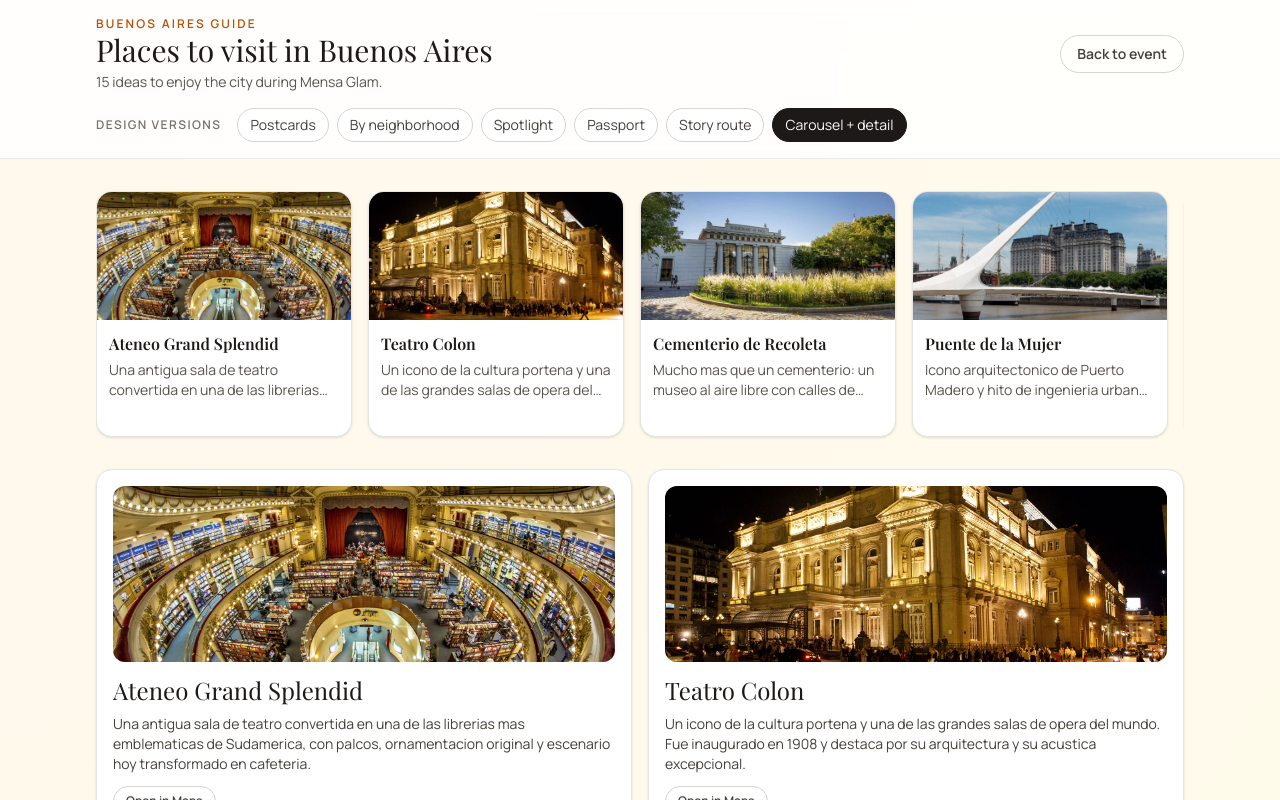
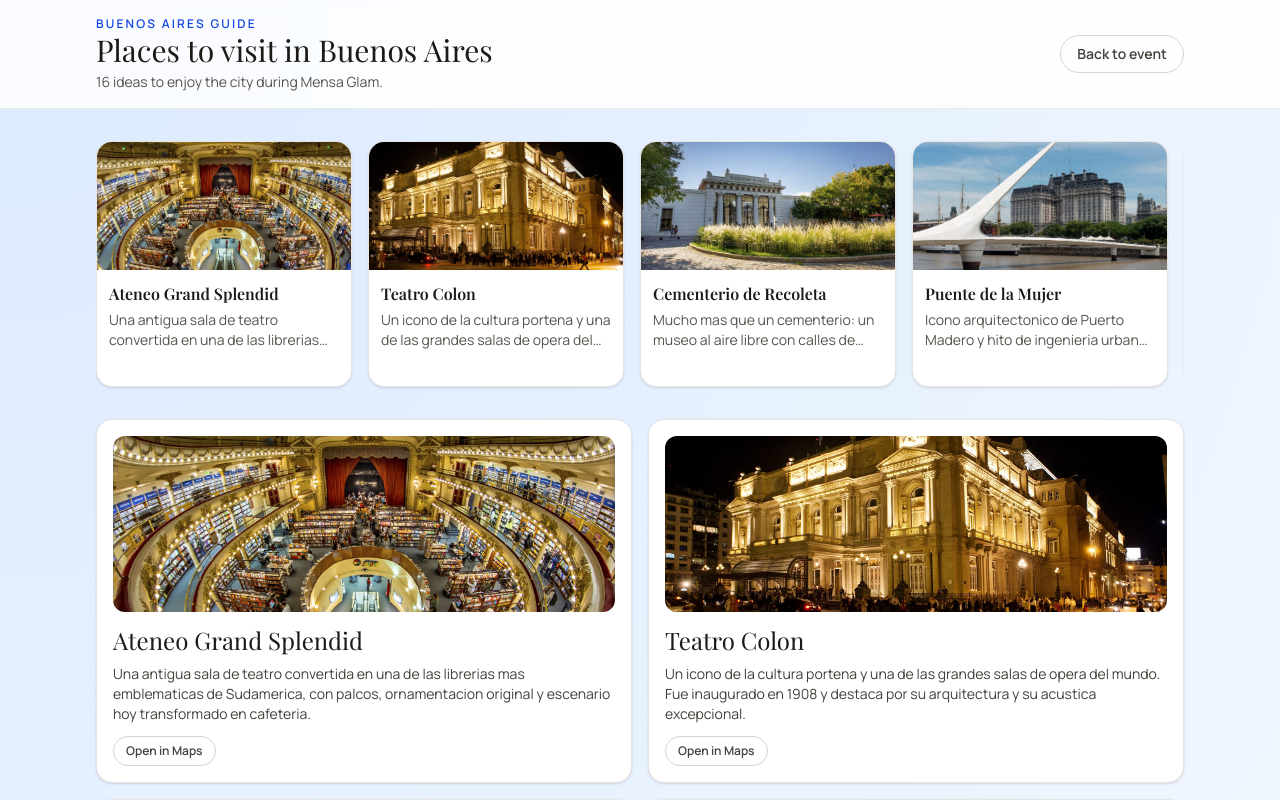
Before and after one commit to Kenrou7/mensa-glam-2026, a Next.js app: page /en/places/carousel in a window 1280 px wide. Shown: the top 800 px of the page. Built offline with nearby package versions, Linux system fonts and the light colour scheme; a web font is replaced by a local one.

Commit message:
Set lugares design to passport  with blue colors

```diff
--- a/src/app/[lang]/places/[variant]/page.tsx
+++ b/src/app/[lang]/places/[variant]/page.tsx
@@ -33,7 +33,6 @@
       variant={variant}
       copy={copy}
       places={buenosAiresPlaces}
-      variants={placesVariants}
     />
   );
 }
--- a/src/components/InterestingPlacesVariants.tsx
+++ b/src/components/InterestingPlacesVariants.tsx
@@ -10,26 +10,25 @@
   variant: PlacesVariant;
   copy: PlacesPageCopy;
   places: InterestingPlace[];
-  variants: PlacesVariant[];
 }
 
 const categoryTone: Record<InterestingPlace["category"], string> = {
-  cultura: "bg-amber-100 text-amber-900",
-  historia: "bg-stone-200 text-stone-900",
+  cultura: "bg-blue-100 text-blue-900",
+  historia: "bg-slate-200 text-slate-900",
   arquitectura: "bg-sky-100 text-sky-900",
-  naturaleza: "bg-emerald-100 text-emerald-900",
+  naturaleza: "bg-cyan-100 text-cyan-900",
   ciencia: "bg-cyan-100 text-cyan-900",
-  arte: "bg-rose-100 text-rose-900",
-  gastronomia: "bg-orange-100 text-orange-900",
+  arte: "bg-indigo-100 text-indigo-900",
+  gastronomia: "bg-sky-100 text-sky-900",
 };
 
-function Header({ localePrefix, copy, variants, current }: { localePrefix: string; copy: PlacesPageCopy; variants: PlacesVariant[]; current: PlacesVariant }) {
+function Header({ localePrefix, copy }: { localePrefix: string; copy: PlacesPageCopy }) {
   return (
     <header className="sticky top-0 z-30 border-b border-stone-200/80 bg-white/85 backdrop-blur">
       <div className="mx-auto flex w-full max-w-6xl flex-col gap-4 px-4 py-4 lg:px-8">
         <div className="flex flex-wrap items-center justify-between gap-3">
           <div>
-            <p className="text-xs font-semibold uppercase tracking-[0.18em] text-amber-700">Buenos Aires Guide</p>
+            <p className="text-xs font-semibold uppercase tracking-[0.18em] text-blue-700">Buenos Aires Guide</p>
             <h1 className="font-serif text-3xl text-stone-900">{copy.title}</h1>
             <p className="mt-1 text-sm text-stone-600">{copy.subtitle}</p>
           </div>
@@ -39,25 +38,6 @@
           >
             {copy.backLabel}
           </Link>
-        </div>
-        <div className="flex flex-wrap items-center gap-2">
-          <span className="pr-2 text-xs font-semibold uppercase tracking-[0.12em] text-stone-500">{copy.variantsLabel}</span>
-          {variants.map((option) => {
-            const isActive = option === current;
-            return (
-              <Link
-                key={option}
-                href={`${localePrefix}/places/${option}`}
-                className={`rounded-full border px-3 py-1.5 text-sm transition ${
-                  isActive
-                    ? "border-stone-900 bg-stone-900 text-stone-50"
-                    : "border-stone-300 bg-white text-stone-700 hover:bg-stone-100"
-                }`}
-              >
-                {copy.variantNames[option]}
-              </Link>
-            );
-          })}
         </div>
       </div>
     </header>
@@ -284,10 +264,10 @@
   );
 }
 
-export function InterestingPlacesVariants({ localePrefix, variant, copy, places, variants }: InterestingPlacesVariantsProps) {
+export function InterestingPlacesVariants({ localePrefix, variant, copy, places }: InterestingPlacesVariantsProps) {
   return (
-    <div className="min-h-screen bg-[radial-gradient(circle_at_top_left,_#fff7ed_0%,_#fffbeb_40%,_#ffffff_80%)]">
-      <Header localePrefix={localePrefix} copy={copy} variants={variants} current={variant} />
+    <div className="min-h-screen bg-[radial-gradient(circle_at_top_left,_#dbeafe_0%,_#eff6ff_40%,_#ffffff_80%)]">
+      <Header localePrefix={localePrefix} copy={copy} />
       <main className="mx-auto w-full max-w-6xl px-4 py-8 lg:px-8">
         {variant === "postcards" ? <Postcards places={places} copy={copy} /> : null}
         {variant === "neighborhoods" ? <ByNeighborhood places={places} copy={copy} /> : null}
--- a/src/content/places.ts
+++ b/src/content/places.ts
@@ -176,57 +176,30 @@
 export const placesCopy: PlacesCopyByLocale = {
   es: {
     title: "Lugares para visitar en Buenos Aires",
-    subtitle: "15 propuestas para disfrutar la ciudad durante Mensa Glam.",
+    subtitle: "16 propuestas para disfrutar la ciudad durante Mensa Glam.",
     mapsLabel: "Ver en Maps",
     backLabel: "Volver al evento",
-    variantsLabel: "Versiones de diseno",
     categoryAll: "Todos",
     featuredLabel: "Lugar destacado",
     neighborhoodsLabel: "Barrios",
-    variantNames: {
-      postcards: "Postales",
-      neighborhoods: "Por barrios",
-      spotlight: "Spotlight",
-      passport: "Pasaporte",
-      route: "Ruta narrativa",
-      carousel: "Carrusel + detalle",
-    },
   },
   pt: {
     title: "Lugares para visitar em Buenos Aires",
-    subtitle: "15 sugestoes para curtir a cidade durante o Mensa Glam.",
+    subtitle: "16 sugestoes para curtir a cidade durante o Mensa Glam.",
     mapsLabel: "Ver no Maps",
     backLabel: "Voltar ao evento",
-    variantsLabel: "Versoes de design",
     categoryAll: "Todos",
     featuredLabel: "Lugar em destaque",
     neighborhoodsLabel: "Bairros",
-    variantNames: {
-      postcards: "Postais",
-      neighborhoods: "Por bairros",
-      spotlight: "Spotlight",
-      passport: "Passaporte",
-      route: "Rota narrativa",
-      carousel: "Carrossel + detalhe",
-    },
   },
   en: {
     title: "Places to visit in Buenos Aires",
-    subtitle: "15 ideas to enjoy the city during Mensa Glam.",
+    subtitle: "16 ideas to enjoy the city during Mensa Glam.",
     mapsLabel: "Open in Maps",
     backLabel: "Back to event",
-    variantsLabel: "Design versions",
     categoryAll: "All",
     featuredLabel: "Featured place",
     neighborhoodsLabel: "Neighborhoods",
-    variantNames: {
-      postcards: "Postcards",
-      neighborhoods: "By neighborhood",
-      spotlight: "Spotlight",
-      passport: "Passport",
-      route: "Story route",
-      carousel: "Carousel + detail",
-    },
   },
 };
 
--- a/src/types/places.ts
+++ b/src/types/places.ts
@@ -17,11 +17,9 @@
   subtitle: string;
   mapsLabel: string;
   backLabel: string;
-  variantsLabel: string;
   categoryAll: string;
   featuredLabel: string;
   neighborhoodsLabel: string;
-  variantNames: Record<PlacesVariant, string>;
 }
 
 export type PlacesCopyByLocale = Record<Locale, PlacesPageCopy>;
```
